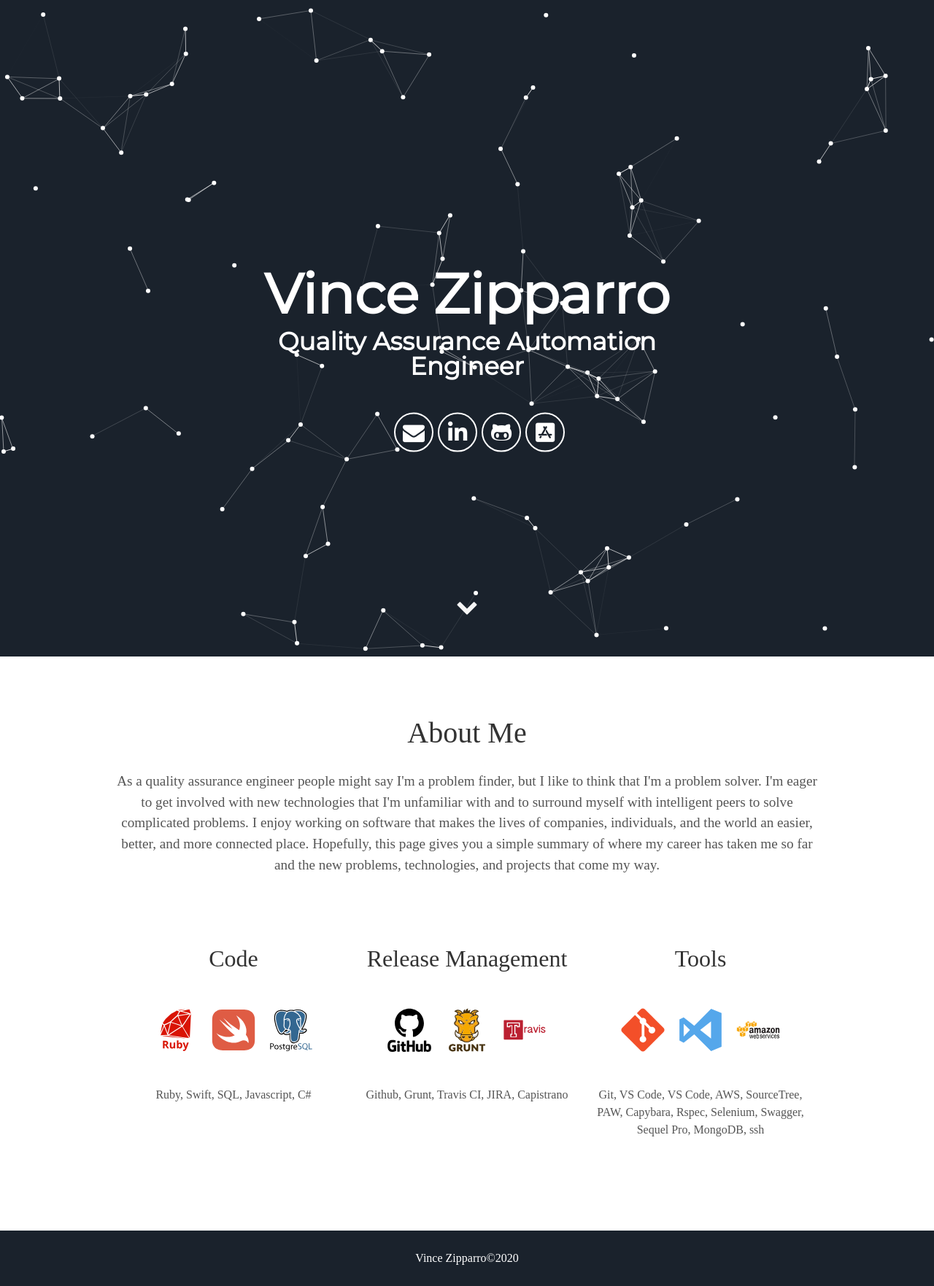
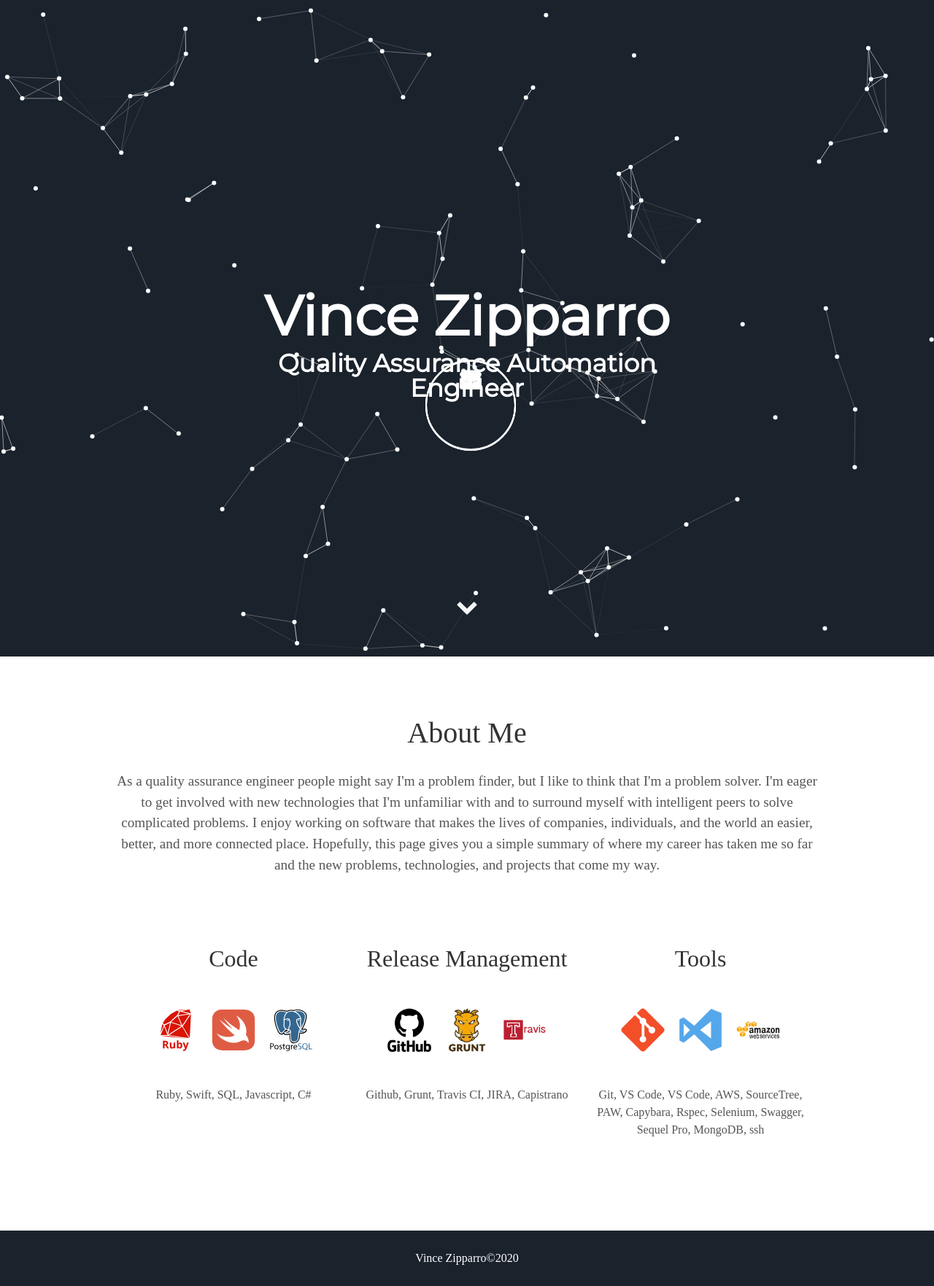
Before and after one commit to vincezipparro/vincezipparro.github.io, a Jekyll site: the page built from index.md, in a window 1280 px wide. Shown: the whole page at 73% size. Built offline with Jekyll 4.4.1, drawn with Linux system fonts in a browser that asks for light colours; nearby versions of some CDN libraries; some web fonts are replaced; our own code applies the rules of GitHub Pages for plain Markdown files.

Commit message:
try different class

```diff
--- a/_includes/header.html
+++ b/_includes/header.html
@@ -5,10 +5,10 @@
         <span class="site-description">{{ site.user_title }}</span>
       </h1>
       <div class="header-icons">
-        <a class="icon" aria-label="Send email" href="mailto:vincezipparro@gmail.com"><i class="icon fa fa-envelope"></i></a>
-        <a class="icon" aria-label="My LinkedIn" target="_blank" href="https://www.linkedin.com/in/vince-zipparro-aba09959"><i class="icon fab fa-linkedin" aria-hidden="true"></i></a>
-        <a class="icon" aria-label="My Github" target="_blank" href="https://github.com/vincezipparro"><i class="icon fab fa-github-alt" aria-hidden="true"></i></a>
-        <a class="icon" aria-label="My App" target="_blank" href="https://apps.apple.com/us/app/bar-tabs/id1447581838"><i class="icon fab fa-app-store-ios" aria-hidden="true"></i></a>
+        <a class="down" aria-label="Send email" href="mailto:vincezipparro@gmail.com"><i class="icon fa fa-envelope"></i></a>
+        <a class="down" aria-label="My LinkedIn" target="_blank" href="https://www.linkedin.com/in/vince-zipparro-aba09959"><i class="icon fab fa-linkedin" aria-hidden="true"></i></a>
+        <a class="down" aria-label="My Github" target="_blank" href="https://github.com/vincezipparro"><i class="icon fab fa-github-alt" aria-hidden="true"></i></a>
+        <a class="down" aria-label="My App" target="_blank" href="https://apps.apple.com/us/app/bar-tabs/id1447581838"><i class="icon fab fa-app-store-ios" aria-hidden="true"></i></a>
       </div>
       <div class="header-links">
         <!-- <a class="link" href="#about" data-scroll>About Me</a> -->
```
